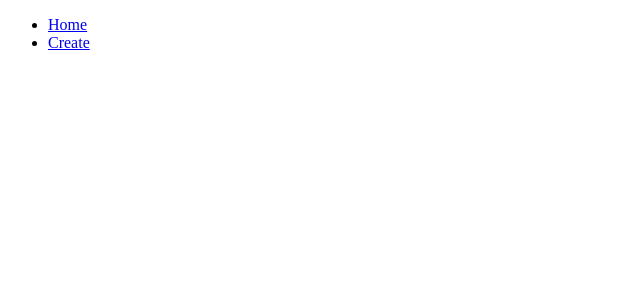
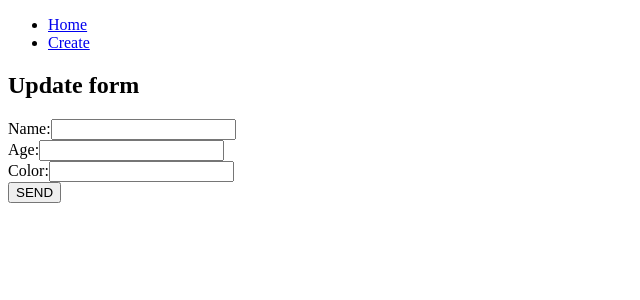
Before and after one commit to MariaMicek/firebase-crud, a React (Create React App) app: page /update/1 in a window 1280 px wide. Shown: the top 300 px of the page, without its empty margins (0-640 px from the left). Built offline with nearby package versions, Linux system fonts and the light colour scheme; no server answers.

Commit message:
Update component

```diff
--- a/src/App.js
+++ b/src/App.js
@@ -4,6 +4,7 @@ import List from './components/List'
 import Menu from './components/Menu'
 import Create from './components/Create'
 import Read from './components/Read'
+import Update from './components/Update'
 
 class App extends Component {
   render() {
@@ -13,6 +14,7 @@ class App extends Component {
         <Route exact path={'/'} component={List} />
         <Route path={'/create'} component={Create} />
         <Route path={'/read/:id'} component={Read} />
+        <Route path={'/update/:id'} component={Update} />
       </BrowserRouter>
     )
   }
--- a/src/components/List.js
+++ b/src/components/List.js
@@ -11,6 +11,9 @@ class List extends Component {
             .then(response => response.json())
             .then(responseData => {
                 const data = []
+
+                if (responseData === null) return
+
                 Object.entries(responseData).forEach(el => {
                     data.push(
                         {
@@ -44,6 +47,9 @@ class List extends Component {
                         <Link to={`/read/${el.id}`}>
                             {el.name}
                         </Link>
+                        <Link to={`/update/${el.id}`}>
+                            {' UPDATE '}
+                        </Link>
                         <button
                             onClick={() => this.handleRemove(el.id)}
                         >
--- /dev/null
+++ b/src/components/Update.js
@@ -0,0 +1,83 @@
+import React from 'react'
+
+class Update extends React.Component {
+    state = {
+        name: '',
+        age: '',
+        color: ''
+    }
+
+    componentDidMount() {
+        const id = this.props.match.params.id
+        fetch(`https://first-project-marysia.firebaseio.com/cats/${id}.json`)
+            .then(response => response.json())
+            .then(data => {
+                this.setState(data)
+            })
+    }
+
+    handleChange = (event) => {
+        this.setState({ [event.target.name]: event.target.value })
+    }
+
+    handleSubmit = (event) => {
+        const id = this.props.match.params.id
+        fetch(
+            `https://first-project-marysia.firebaseio.com/cats/${id}.json`,
+            {
+                method: 'PATCH',
+                body: JSON.stringify(this.state)
+            }
+        )
+            .then(response => {
+                if (response.ok) {
+                    this.props.history.push(`/read/${id}`)
+                }
+            })
+        event.preventDefault()
+    }
+
+    render() {
+        return (
+            <div>
+                <h2>Update form</h2>
+                <form onSubmit={this.handleSubmit}>
+                    <div>
+                        Name:
+                        <input
+                            type={'text'}
+                            name={'name'}
+                            value={this.state.name}
+                            onChange={this.handleChange}
+                        />
+                    </div>
+                    <div>
+                        Age:
+                        <input
+                            type={'text'}
+                            name={'age'}
+                            value={this.state.age}
+                            onChange={this.handleChange}
+                        />
+                    </div>
+                    <div>
+                        Color:
+                        <input
+                            type={'text'}
+                            name={'color'}
+                            value={this.state.color}
+                            onChange={this.handleChange}
+                        />
+                    </div>
+                    <div>
+                        <button>
+                            SEND
+                    </button>
+                    </div>
+                </form>
+            </div>
+        )
+    }
+}
+
+export default Update
```
